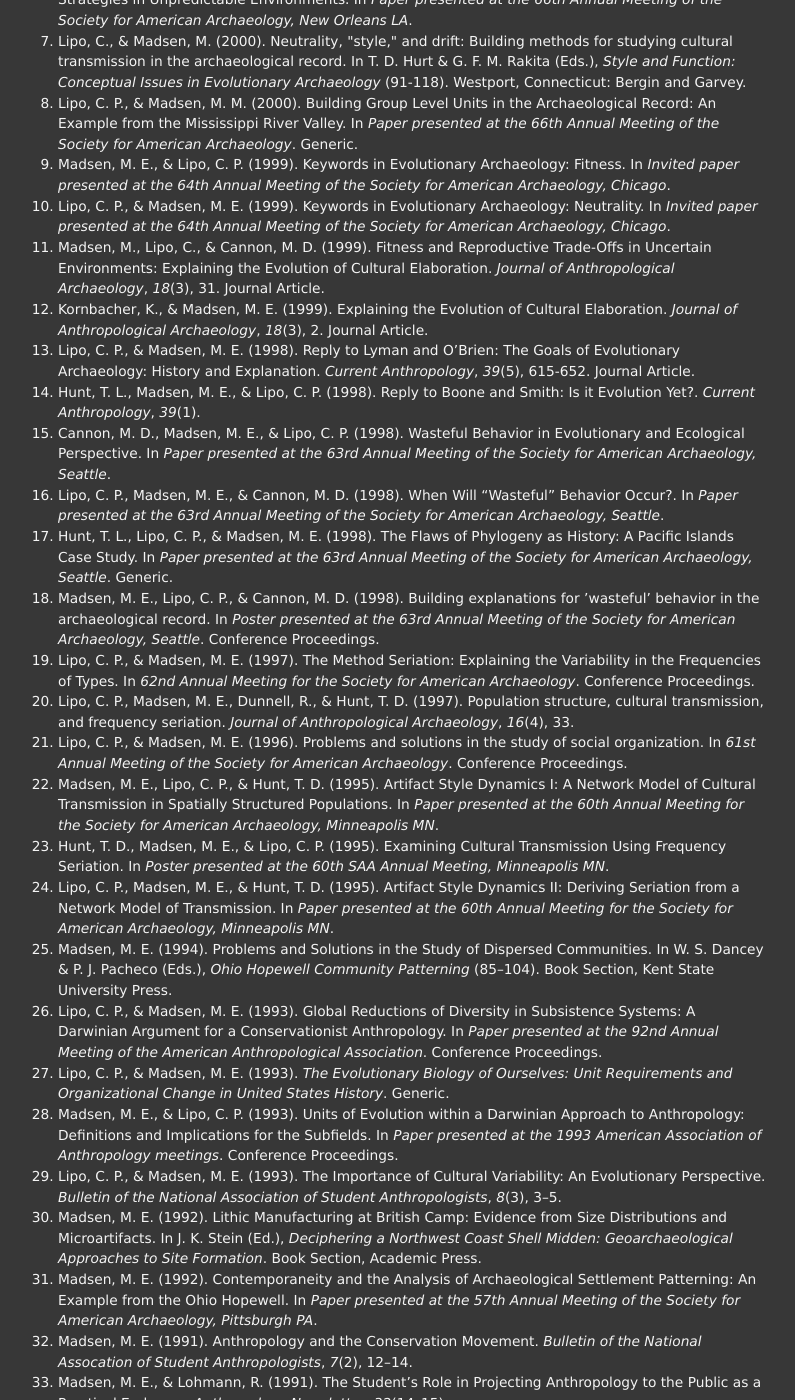
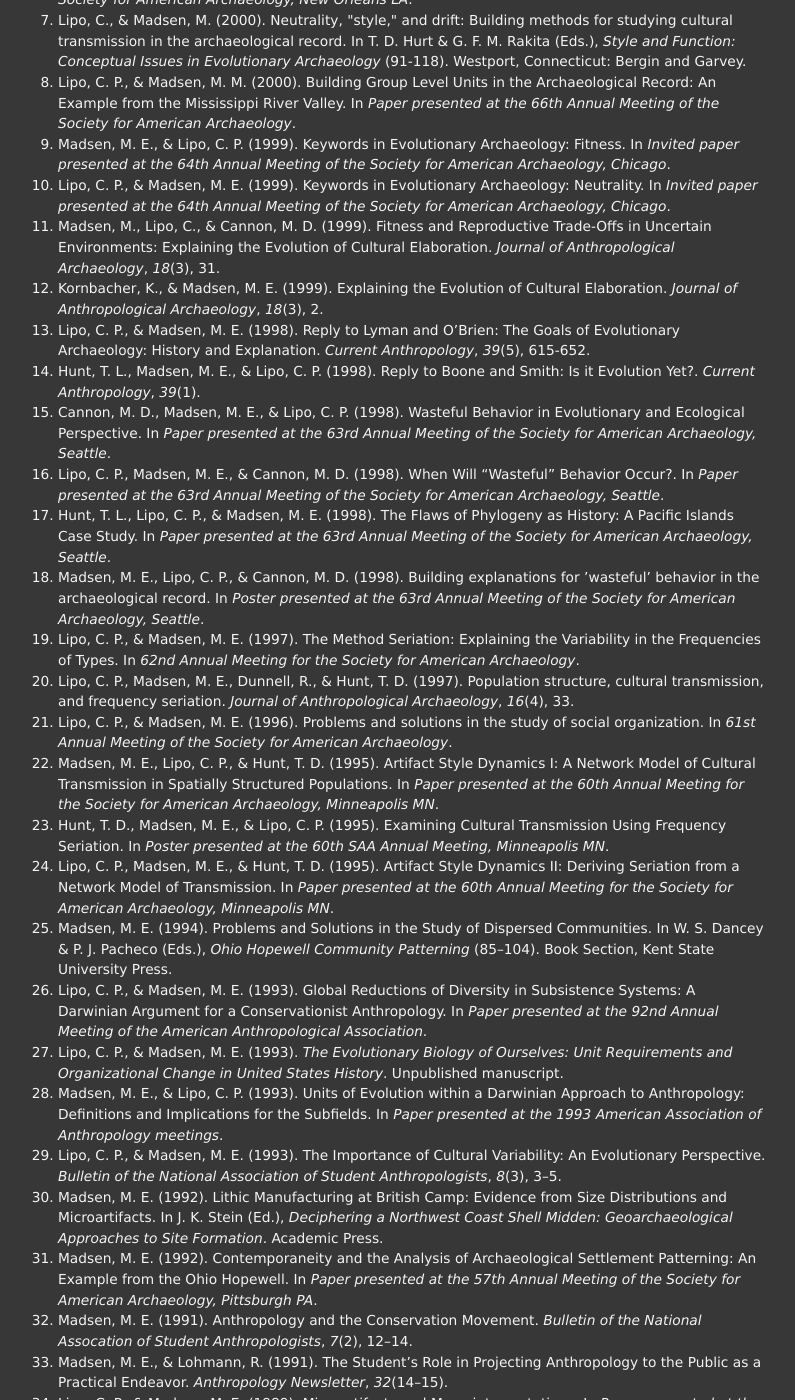
Before and after one commit to mmadsen/mmadsen.github.io, a Jekyll site: the page publications.html, which Jekyll copies as it is, in a window 1280 px wide and 1400 px high, scrolled down 761 px. Shown: the whole window, without its empty margins (222-1017 px from the left). Built offline with Jekyll 4.4.1, drawn with Linux system fonts in a browser that asks for light colours; some of the changed text lies outside the part shown.

Commit message:
Fixed extraneous type info in the bibtex, coming from fucking Endnote

```diff
--- a/publications.html
+++ b/publications.html
@@ -60,37 +60,37 @@
 <li><span id="bentley2009physical">Bentley, R. A., Madsen, M. E., &#38; Ormerod, P. (2009). Physical space and long-tail markets. <i>Physica A: Statistical Mechanics and its Applications</i>, <i>388</i>(5), 691–696.</span></li>
 <li><span id="Madsen2008">Madsen, M. E., Lipo, C. P., &#38; Bentley, R. A. (2008). Explaining Seriation Patterns Through Network-Structured Cultural Transmission Models. In <i>Poster presented at the 73rd Annual Meeting of the Society for American Archaeology</i>.</span></li>
 <li><span id="lipomadsen2001b">Lipo, C. P., &#38; Madsen, M. E. (2001). Organization. In <i>Paper presented at the 66th Annual meeting of the Society for American Archaeology, New Orleans LA</i>.</span></li>
-<li><span id="madsen2001">Madsen, M. E. (2001). Evolutionary Bet-Hedging and the Hopewell Cultural Climax. In T. L. Hunt, C. P. Lipo &#38; S. Sterling (Eds.), <i>Posing Questions for a Scientific Archaeology</i> (279–304). Book Section, Bergin and Garvey.</span></li>
+<li><span id="madsen2001">Madsen, M. E. (2001). Evolutionary Bet-Hedging and the Hopewell Cultural Climax. In T. L. Hunt, C. P. Lipo &#38; S. Sterling (Eds.), <i>Posing Questions for a Scientific Archaeology</i> (279–304). Bergin and Garvey.</span></li>
 <li><span id="madsenlipohunt2001">Madsen, M. E., Lipo, C. P., &#38; Hunt, T. D. (2001). Cultural Elaboration, Life Histories, and Bet-Hedging Strategies in Unpredictable Environments. In <i>Paper presented at the 66th Annual Meeting of the Society for American Archaeology, New Orleans LA</i>.</span></li>
 <li><span id="Lipo2000">Lipo, C., &#38; Madsen, M. (2000). Neutrality, "style," and drift: Building methods for studying cultural transmission in the archaeological record. In T. D. Hurt &#38; G. F. M. Rakita (Eds.), <i>Style and Function: Conceptual Issues in Evolutionary Archaeology</i> (91-118). Westport, Connecticut: Bergin and Garvey.</span></li>
-<li><span id="lipomadsen2000">Lipo, C. P., &#38; Madsen, M. M. (2000). Building Group Level Units in the Archaeological Record: An Example from the Mississippi River Valley. In <i>Paper presented at the 66th Annual Meeting of the Society for American Archaeology</i>. Generic.</span></li>
+<li><span id="lipomadsen2000">Lipo, C. P., &#38; Madsen, M. M. (2000). Building Group Level Units in the Archaeological Record: An Example from the Mississippi River Valley. In <i>Paper presented at the 66th Annual Meeting of the Society for American Archaeology</i>.</span></li>
 <li><span id="madsenlipo99">Madsen, M. E., &#38; Lipo, C. P. (1999). Keywords in Evolutionary Archaeology: Fitness. In <i>Invited paper presented at the 64th Annual Meeting of the Society for American Archaeology, Chicago</i>.</span></li>
 <li><span id="madsenlipo99b">Lipo, C. P., &#38; Madsen, M. E. (1999). Keywords in Evolutionary Archaeology: Neutrality. In <i>Invited paper presented at the 64th Annual Meeting of the Society for American Archaeology, Chicago</i>.</span></li>
-<li><span id="madsenlipocannon99">Madsen, M., Lipo, C., &#38; Cannon, M. D. (1999). Fitness and Reproductive Trade-Offs in Uncertain Environments: Explaining the Evolution of Cultural Elaboration. <i>Journal of Anthropological Archaeology</i>, <i>18</i>(3), 31. Journal Article.</span></li>
-<li><span id="kornbachermadsen1999">Kornbacher, K., &#38; Madsen, M. E. (1999). Explaining the Evolution of Cultural Elaboration. <i>Journal of Anthropological Archaeology</i>, <i>18</i>(3), 2. Journal Article.</span></li>
-<li><span id="lipomadsen1998">Lipo, C. P., &#38; Madsen, M. E. (1998). Reply to Lyman and O’Brien: The Goals of Evolutionary Archaeology: History and Explanation. <i>Current Anthropology</i>, <i>39</i>(5), 615-652. Journal Article.</span></li>
+<li><span id="madsenlipocannon99">Madsen, M., Lipo, C., &#38; Cannon, M. D. (1999). Fitness and Reproductive Trade-Offs in Uncertain Environments: Explaining the Evolution of Cultural Elaboration. <i>Journal of Anthropological Archaeology</i>, <i>18</i>(3), 31.</span></li>
+<li><span id="kornbachermadsen1999">Kornbacher, K., &#38; Madsen, M. E. (1999). Explaining the Evolution of Cultural Elaboration. <i>Journal of Anthropological Archaeology</i>, <i>18</i>(3), 2.</span></li>
+<li><span id="lipomadsen1998">Lipo, C. P., &#38; Madsen, M. E. (1998). Reply to Lyman and O’Brien: The Goals of Evolutionary Archaeology: History and Explanation. <i>Current Anthropology</i>, <i>39</i>(5), 615-652.</span></li>
 <li><span id="huntmadsenlipo98b">Hunt, T. L., Madsen, M. E., &#38; Lipo, C. P. (1998). Reply to Boone and Smith: Is it Evolution Yet?. <i>Current Anthropology</i>, <i>39</i>(1).</span></li>
 <li><span id="cannonmadsenlipo98">Cannon, M. D., Madsen, M. E., &#38; Lipo, C. P. (1998). Wasteful Behavior in Evolutionary and Ecological Perspective. In <i>Paper presented at the 63rd Annual Meeting of the Society for American Archaeology, Seattle</i>.</span></li>
 <li><span id="lipomadsencannon98">Lipo, C. P., Madsen, M. E., &#38; Cannon, M. D. (1998). When Will “Wasteful” Behavior Occur?. In <i>Paper presented at the 63rd Annual Meeting of the Society for American Archaeology, Seattle</i>.</span></li>
-<li><span id="huntlipomadsen98">Hunt, T. L., Lipo, C. P., &#38; Madsen, M. E. (1998). The Flaws of Phylogeny as History: A Pacific Islands Case Study. In <i>Paper presented at the 63rd Annual Meeting of the Society for American Archaeology, Seattle</i>. Generic.</span></li>
-<li><span id="madsenlipocannon98">Madsen, M. E., Lipo, C. P., &#38; Cannon, M. D. (1998). Building explanations for ’wasteful’ behavior in the archaeological record. In <i>Poster presented at the 63rd Annual Meeting of the Society for American Archaeology, Seattle</i>. Conference Proceedings.</span></li>
-<li><span id="lipomadsen1997">Lipo, C. P., &#38; Madsen, M. E. (1997). The Method Seriation: Explaining the Variability in the Frequencies of Types. In <i>62nd Annual Meeting for the Society for American Archaeology</i>. Conference Proceedings.</span></li>
+<li><span id="huntlipomadsen98">Hunt, T. L., Lipo, C. P., &#38; Madsen, M. E. (1998). The Flaws of Phylogeny as History: A Pacific Islands Case Study. In <i>Paper presented at the 63rd Annual Meeting of the Society for American Archaeology, Seattle</i>.</span></li>
+<li><span id="madsenlipocannon98">Madsen, M. E., Lipo, C. P., &#38; Cannon, M. D. (1998). Building explanations for ’wasteful’ behavior in the archaeological record. In <i>Poster presented at the 63rd Annual Meeting of the Society for American Archaeology, Seattle</i>.</span></li>
+<li><span id="lipomadsen1997">Lipo, C. P., &#38; Madsen, M. E. (1997). The Method Seriation: Explaining the Variability in the Frequencies of Types. In <i>62nd Annual Meeting for the Society for American Archaeology</i>.</span></li>
 <li><span id="Lipo1997">Lipo, C. P., Madsen, M. E., Dunnell, R., &#38; Hunt, T. D. (1997). Population structure, cultural transmission, and frequency seriation. <i>Journal of Anthropological Archaeology</i>, <i>16</i>(4), 33.</span></li>
-<li><span id="lipomadsen96">Lipo, C. P., &#38; Madsen, M. E. (1996). Problems and solutions in the study of social organization. In <i>61st Annual Meeting of the Society for American Archaeology</i>. Conference Proceedings.</span></li>
+<li><span id="lipomadsen96">Lipo, C. P., &#38; Madsen, M. E. (1996). Problems and solutions in the study of social organization. In <i>61st Annual Meeting of the Society for American Archaeology</i>.</span></li>
 <li><span id="madsenlipohunt1995c">Madsen, M. E., Lipo, C. P., &#38; Hunt, T. D. (1995). Artifact Style Dynamics I: A Network Model of Cultural Transmission in Spatially Structured Populations. In <i>Paper presented at the 60th Annual Meeting for the Society for American Archaeology, Minneapolis MN</i>.</span></li>
 <li><span id="huntmadsenlipo1995a">Hunt, T. D., Madsen, M. E., &#38; Lipo, C. P. (1995). Examining Cultural Transmission Using Frequency Seriation. In <i>Poster presented at the 60th SAA Annual Meeting, Minneapolis MN</i>.</span></li>
 <li><span id="lipomadsenhunt1995b">Lipo, C. P., Madsen, M. E., &#38; Hunt, T. D. (1995). Artifact Style Dynamics II: Deriving Seriation from a Network Model of Transmission. In <i>Paper presented at the 60th Annual Meeting for the Society for American Archaeology, Minneapolis MN</i>.</span></li>
 <li><span id="madsen94">Madsen, M. E. (1994). Problems and Solutions in the Study of Dispersed Communities. In W. S. Dancey &#38; P. J. Pacheco (Eds.), <i>Ohio Hopewell Community Patterning</i> (85–104). Book Section, Kent State University Press.</span></li>
-<li><span id="lipomadsen1993a">Lipo, C. P., &#38; Madsen, M. E. (1993). Global Reductions of Diversity in Subsistence Systems: A Darwinian Argument for a Conservationist Anthropology. In <i>Paper presented at the 92nd Annual Meeting of the American Anthropological Association</i>. Conference Proceedings.</span></li>
-<li><span id="lipomadsen1993b">Lipo, C. P., &#38; Madsen, M. E. (1993). <i>The Evolutionary Biology of Ourselves: Unit Requirements and Organizational Change in United States History</i>. Generic.</span></li>
-<li><span id="madsenlipo93c">Madsen, M. E., &#38; Lipo, C. P. (1993). Units of Evolution within a Darwinian Approach to Anthropology: Definitions and Implications for the Subfields. In <i>Paper presented at the 1993 American Association of Anthropology meetings</i>. Conference Proceedings.</span></li>
+<li><span id="lipomadsen1993a">Lipo, C. P., &#38; Madsen, M. E. (1993). Global Reductions of Diversity in Subsistence Systems: A Darwinian Argument for a Conservationist Anthropology. In <i>Paper presented at the 92nd Annual Meeting of the American Anthropological Association</i>.</span></li>
+<li><span id="lipomadsen1993b">Lipo, C. P., &#38; Madsen, M. E. (1993). <i>The Evolutionary Biology of Ourselves: Unit Requirements and Organizational Change in United States History</i>. Unpublished manuscript.</span></li>
+<li><span id="madsenlipo93c">Madsen, M. E., &#38; Lipo, C. P. (1993). Units of Evolution within a Darwinian Approach to Anthropology: Definitions and Implications for the Subfields. In <i>Paper presented at the 1993 American Association of Anthropology meetings</i>.</span></li>
 <li><span id="lipomadsen1993d">Lipo, C. P., &#38; Madsen, M. E. (1993). The Importance of Cultural Variability: An Evolutionary Perspective. <i>Bulletin of the National Association of Student Anthropologists</i>, <i>8</i>(3), 3–5.</span></li>
-<li><span id="madsen92">Madsen, M. E. (1992). Lithic Manufacturing at British Camp: Evidence from Size Distributions and Microartifacts. In J. K. Stein (Ed.), <i>Deciphering a Northwest Coast Shell Midden: Geoarchaeological Approaches to Site Formation</i>. Book Section, Academic Press.</span></li>
+<li><span id="madsen92">Madsen, M. E. (1992). Lithic Manufacturing at British Camp: Evidence from Size Distributions and Microartifacts. In J. K. Stein (Ed.), <i>Deciphering a Northwest Coast Shell Midden: Geoarchaeological Approaches to Site Formation</i>. Academic Press.</span></li>
 <li><span id="madsen92b">Madsen, M. E. (1992). Contemporaneity and the Analysis of Archaeological Settlement Patterning: An Example from the Ohio Hopewell. In <i>Paper presented at the 57th Annual Meeting of the Society for American Archaeology, Pittsburgh PA</i>.</span></li>
 <li><span id="madsen1991">Madsen, M. E. (1991). Anthropology and the Conservation Movement. <i>Bulletin of the National Assocation of Student Anthropologists</i>, <i>7</i>(2), 12–14.</span></li>
 <li><span id="madsenlohmann1991">Madsen, M. E., &#38; Lohmann, R. (1991). The Student’s Role in Projecting Anthropology to the Public as a Practical Endeavor. <i>Anthropology Newsletter</i>, <i>32</i>(14–15).</span></li>
 <li><span id="lipomadsen89">Lipo, C. P., &#38; Madsen, M. E. (1989). Microartifacts and Macrointerpretations. In <i>Paper presented at the 1989 South Asian Conference, Madison WI</i>.</span></li>
-<li><span id="madsendunnell89">Madsen, M. E., &#38; Dunnell, R. C. (1989). The Role of Microartifacts in Deducing Land Use from Low Density Records in Plowed Surfaces. In <i>Paper presented at the 54th Annual Meeting of the Society for American Archaeology</i>. Conference Proceedings.</span></li>
+<li><span id="madsendunnell89">Madsen, M. E., &#38; Dunnell, R. C. (1989). The Role of Microartifacts in Deducing Land Use from Low Density Records in Plowed Surfaces. In <i>Paper presented at the 54th Annual Meeting of the Society for American Archaeology</i>.</span></li>
 <li><span id="madsen88b">Madsen, M. E. (1988). Microdebitage Analysis of a Northwest Coast Shell Midden. In <i>Paper presented at the 53rd Annual Meeting of the Society for American Archaeology</i>.</span></li>
 <li><span id="madsen88a">Madsen, M. E. (1988). Lithic Manufacturing in a Northwest Coast Shell Midden: The Grain-size Evidence. In <i>Paper presented at the Northwest Anthropological Conferences, Tacoma WA</i>.</span></li></ol>
 
```
